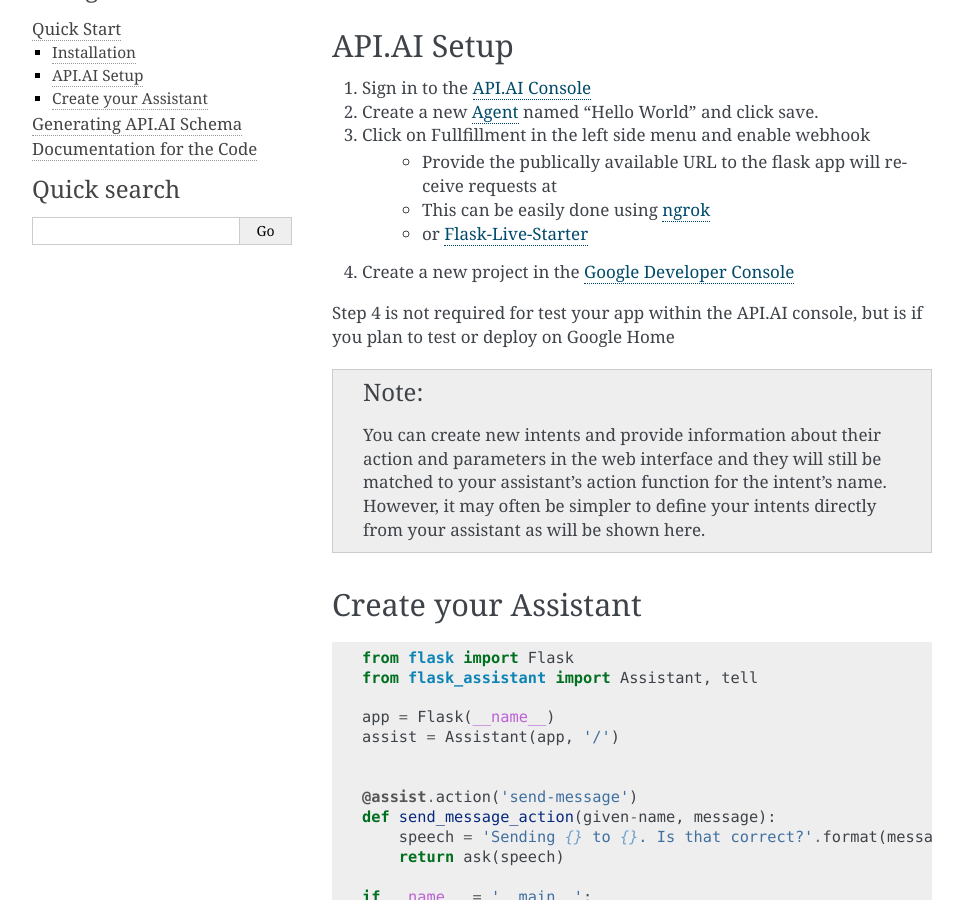
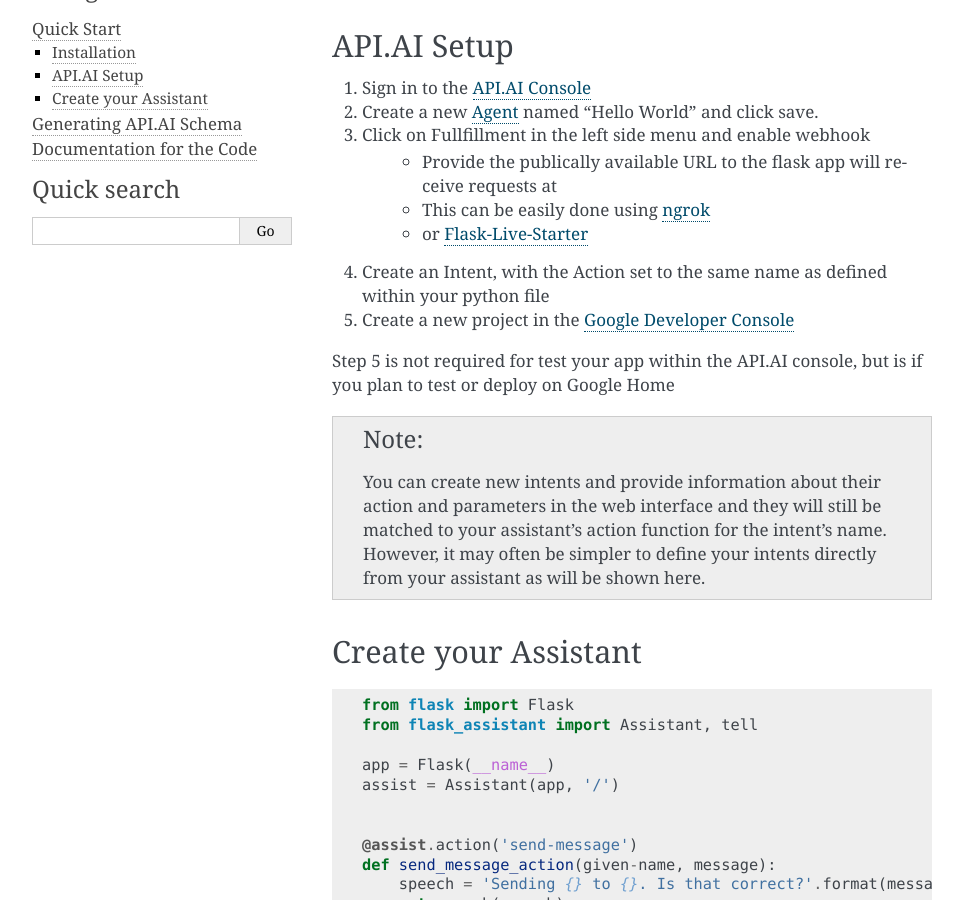
Before and after one commit to treethought/flask-assistant, a Sphinx documentation site: the page built from docs/source/quick_start.rst, in a window 1280 px wide and 900 px high, scrolled down 415 px. Shown: the whole window, without its empty margins (148-1111 px from the left). Built offline with Sphinx 7.4.7, drawn with Linux system fonts in a browser that asks for light colours; pages that are not in the unit, such as notebooks, are missing from menus.

Commit message:
Added additional step to instructions and fixed typo which was causing the program to not function

```diff
--- a/docs/source/quick_start.rst
+++ b/docs/source/quick_start.rst
@@ -30,10 +30,11 @@
     - Provide the publically available URL to the flask app will receive requests at
     - This can be easily done using `ngrok`_
     - or `Flask-Live-Starter`_
-4. Create a new project in the `Google Developer Console`_
+4. Create an Intent, with the Action set to the same name as defined within your python file
+5. Create a new project in the `Google Developer Console`_
 
 
-Step 4 is not required for test your app within the API.AI console, but is if you plan to test or deploy on Google Home
+Step 5 is not required for test your app within the API.AI console, but is if you plan to test or deploy on Google Home
 
 
 .. note:: You can create new intents and provide information about their action and parameters
```
Also changed, not shown: 1 other file.
